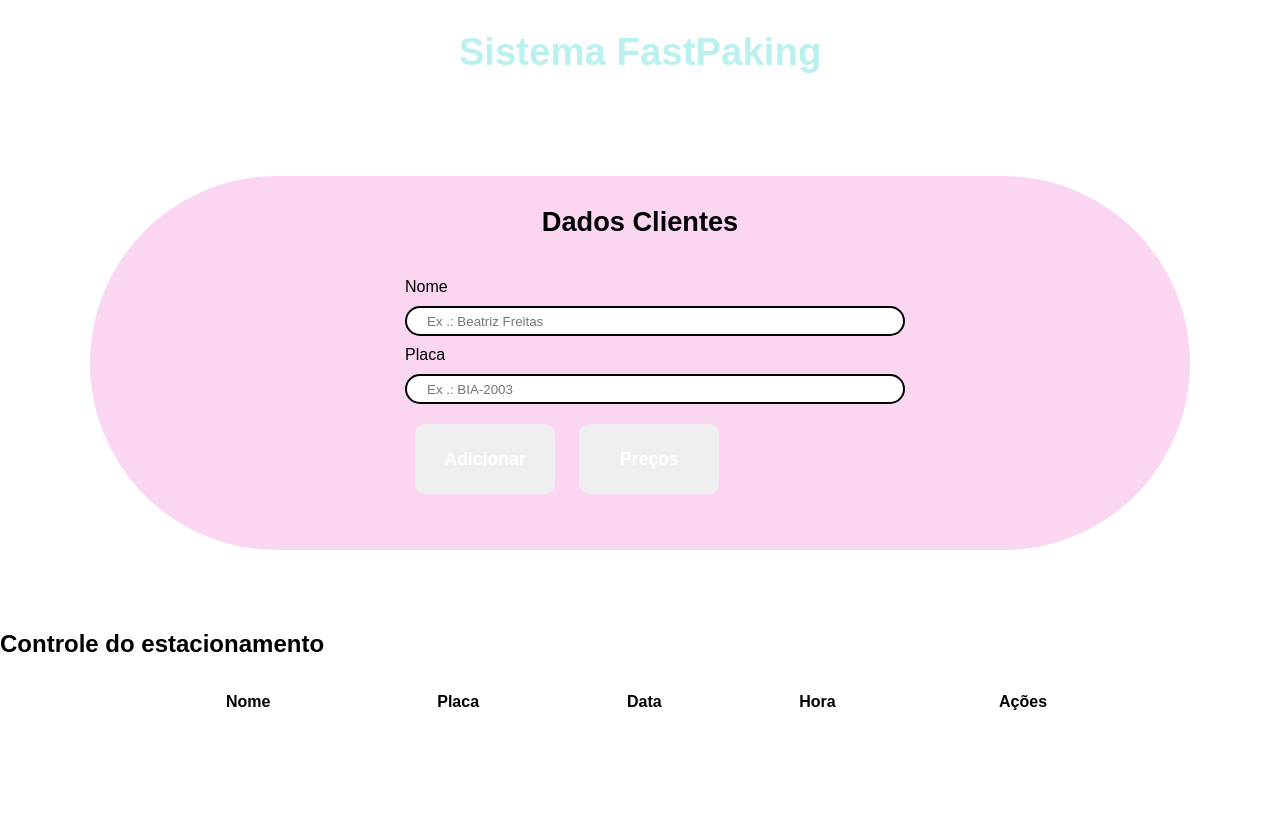
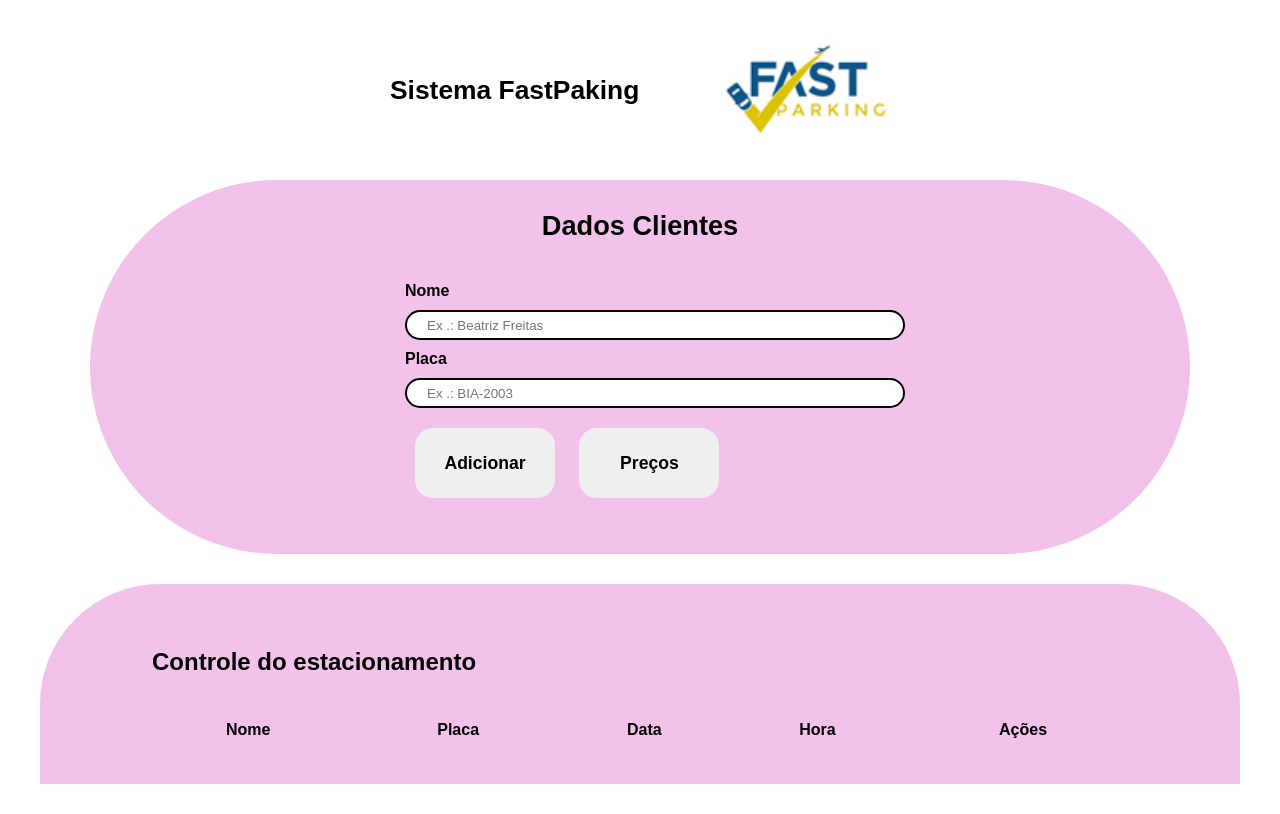
Before and after one commit to BeatrizFreita/fastpaking, a plain HTML site: page index.html in a window 1280 px wide. Drawn offline with Linux system fonts and the light colour scheme.

Commit message:
Atualindo

```diff
--- a/index.html
+++ b/index.html
@@ -1,5 +1,6 @@
 <!DOCTYPE html>
 <html lang="pt-br">
+
 <head>
     <meta charset="UTF-8">
     <meta http-equiv="X-UA-Compatible" content="IE=edge">
@@ -8,20 +9,21 @@
     <script src="./main.js"></script>
     <title>Página Inicial - Sistema FastPaking</title>
 </head>
+
 <body>
     <!-- Página inicial -->
-    <main>
-        <section id="painelCadastro">
+    <header id="header">
         <h2> Sistema FastPaking </h2>
+        <img src="../imagens/logo.png" alt="FastParking" title="FastParking">
+    </header>
     <section id="cadastroCliente">
         <h2> Dados Clientes </h2>
         <div>
             <form>
                 <label for="nome">Nome</label>
-                        <input maxlength="17" id="nome" data-index="" type="text" placeholder="Ex .: Beatriz Freitas"
-                        required />
-                        <label for="placa">Placa</label>
-                        <input id="placa" pattern="\D{3}-?\d{4}" maxlength="8" placeholder="Ex .: BIA-2003" type="text" required />
+                <input maxlength="20" id="nome" data-index="" type="text" placeholder="Ex .: Beatriz Freitas" required />
+                <label for="placaCArro">Placa</label>
+                <input id="placaCarro"  maxlength="8" placeholder="Ex .: BIA-2003" type="text" required />
             </form>
             <footer>
                 <button> Adicionar </button>
@@ -29,11 +31,10 @@
             </footer>
         </div>
     </section>
-        </section>
-
+    <main>
         <!-- Controle dos dados -->
         <h2> Controle do estacionamento </h2>
-        <table class="table" id="tabelaClientes"\>
+        <table class="tabela" id="tabelaClientes">
             <thead>
                 <tr>
                     <th> Nome </th>
@@ -51,8 +52,27 @@
     </main>
 
     <!-- Preços -->
+    <div class="modal" id="modal-preco">
+        <div class="modal-content">
+            <header class="modal-header">
+                <h1 id="tituloPreco">Preços</h1>
+                <span class="bnt-fechar" id="fechar">&#10006;</span>
+            </header>
 
-    <div> </div>
+            <form class="form">
+                <label for="hora-preco">Até 1 hora estacionado</label>
+                <input class="input-field" data-index="" type="text" id="umaHoraPreco"
+                    placeholder="Informe o preço de até uma hora" required />
+                <label for="apos-uma-hora"> Após 1 Hora </label>
+                <input class="input-field" type="text" id="precoAteUmaHora" placeholder="Demais horas" required />
+            </form>
+
+            <footer class="modal-footer">
+                <button type="submit" class="btnVerde" id="salvarPreco">Salvar</button>
+                <button type="button" class="btnAmarelo" id="cancelar">Cancelar</button>
+            </footer>
+        </div>
+    </div>
 
     <!-- Comprovante -->
     <div>
@@ -65,4 +85,5 @@
 
     </footer>
 </body>
+
 </html>
--- a/main.js
+++ b/main.js
@@ -0,0 +1,4 @@
+'use strict';
+
+const openModalPrecos = () => document.querySelector('#modal-preco').classList.add('active');
+const closeModalPrecos = () => document.querySelector('#modal-preco').classList.remove('active');
--- a/style.css
+++ b/style.css
@@ -6,26 +6,57 @@
     font-family: Arial, Helvetica, sans-serif;
 }
 
-#painelCadastro {
-    height: 630px;
-}
-#painelCadastro>h2 {
-    color: rgb(186, 240, 237);
-    font-size: 2.4rem;
-    padding: 30px 0px 102px 0px;
-    text-align: center;
+        /*Fixos*/
+
+body {
+    font-weight: bold;
+    background-color: #fff;
 }
 
 button {
     width: 140px;
     height: 70px;
-    border-radius: 10px;
+    border-radius: 18px;
     border: 0;
     margin: 10px;
-    color: white;
+    color: #000000;
     font-size: 1.1rem;
     cursor: pointer;
     font-weight: bolder;
+}
+
+
+#header{
+    width: 500px;
+    height: 100px;
+    display: flex;
+    justify-content: space-between;
+    font-size: 1.1em;
+    text-align: center;
+    line-height: 100px;
+    margin: 2.5rem auto;
+}
+
+.tabela {
+    width: 1000px;
+    user-select: none;
+    border-spacing: 0px 15px;
+    text-align: center;
+    user-select:none;
+    border-collapse:separate;
+    margin: 30px auto;
+}
+
+main {
+    max-width: 1200px;
+    color: black;
+    margin: 30px auto;
+    border-radius: 120px 120px 0px 0px;
+    background-color: #f3c2eb;
+}
+
+main>h2{
+    margin: 4rem 0px 0px 7rem;
 }
 
 #cadastroCliente {
@@ -34,7 +65,7 @@ button {
     height: 374px;
     position: relative;
     color: black;
-    background-color: rgb(250, 214, 241);
+    background-color: #f3c2eb;
     margin: auto;
     border-radius: 220px 220px 220px 220px;
 }
@@ -57,10 +88,26 @@ button {
     outline: none;
     padding-left: 20px;
 }
-.table {
-    width: 1000px;
+
+        /*Modal*/
+
+.modal {
+    width: 100vw;
+    height: 100vh;
+    background-color: #00000090;
+    position: fixed;
+    top: 0px;
+    left: 0px;
+    z-index: -10;
+    opacity: 0;
     user-select: none;
-    margin: 20px auto;
-    border-collapse: separate;
-    border-spacing: 0px 15px;
+    transition: all .3s;
 }
+
+.modal-content {
+    width: 50vw;
+    margin: 15vh auto;
+    background-color: white;
+    border-radius: 5px;
+    box-shadow: 0 0 2px black;
+}
```
Also changed, not shown: 1 other file. Lines whose indentation alone changed are shown as unchanged.
